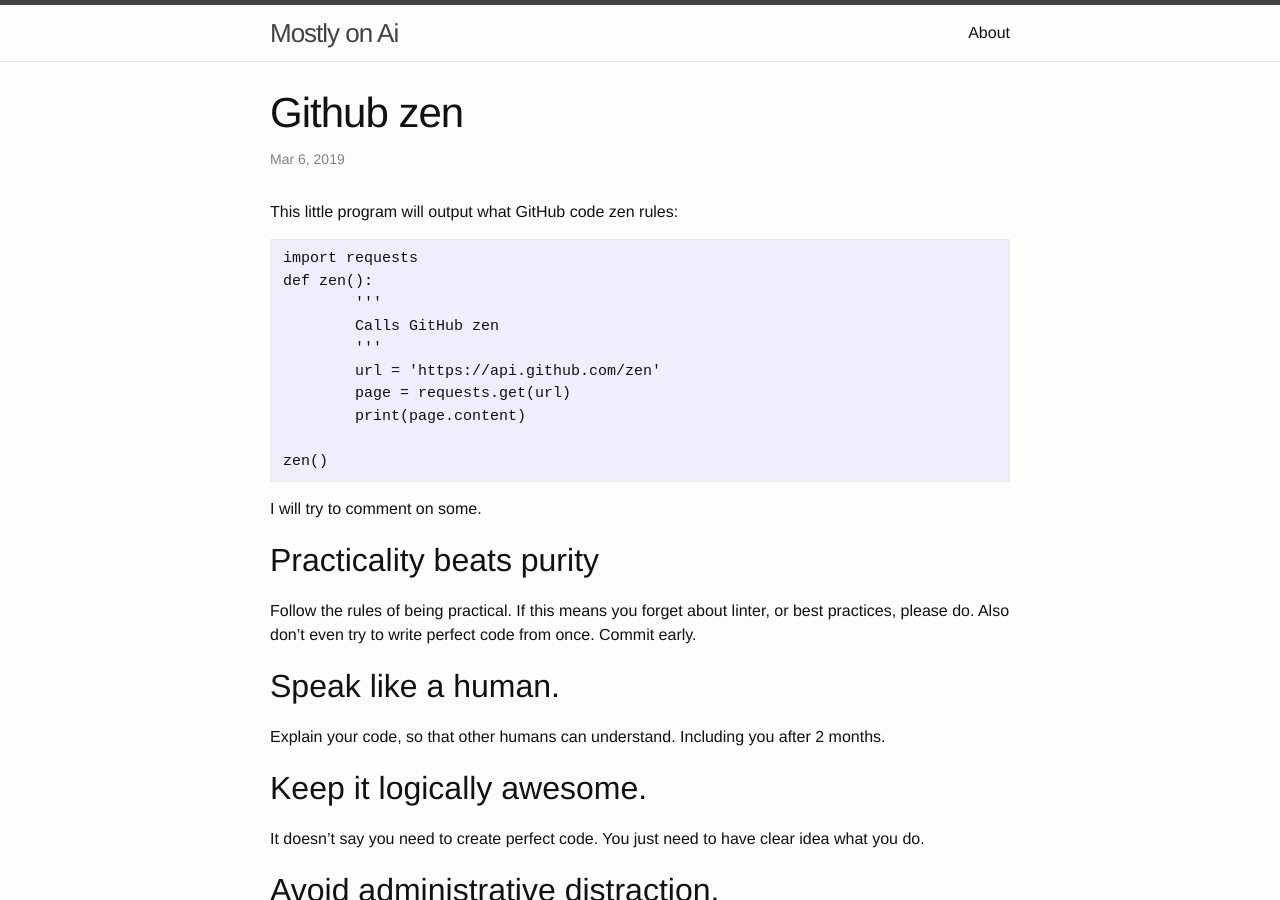
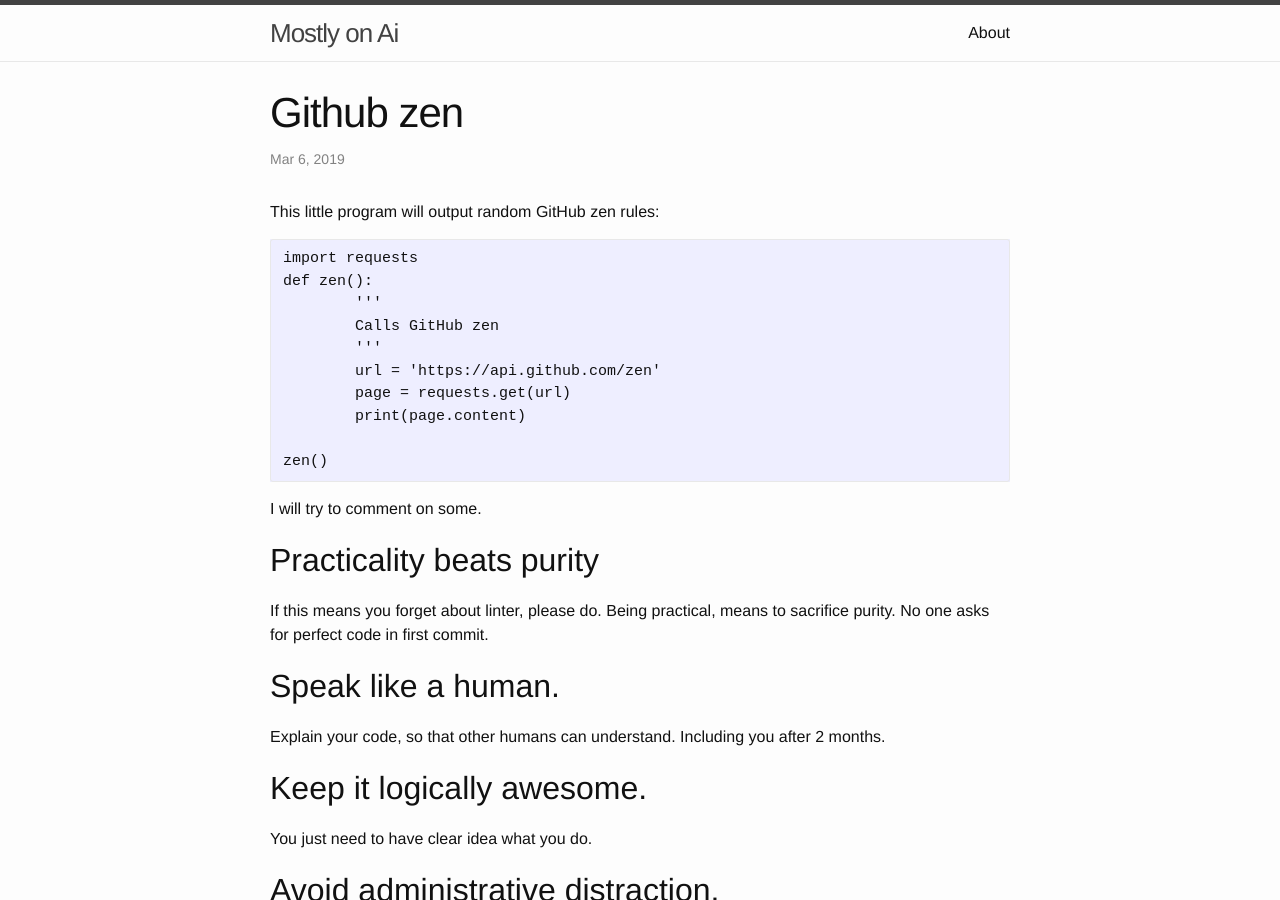
Before and after one commit to dejanbatanjac/dejanbatanjac.github.io, a Jekyll site: the page built from _posts/2019-03-06-GitHub Zen.md, in a window 1280 px wide and 900 px high. Built offline with Jekyll 4.4.1, drawn with Linux system fonts in a browser that asks for light colours; our own code applies the rules of GitHub Pages for plain Markdown files.

Commit message:
Update 2019-03-06-GitHub Zen.md

```diff
--- a/_posts/2019-03-06-GitHub Zen.md
+++ b/_posts/2019-03-06-GitHub Zen.md
@@ -1,7 +1,7 @@
 ---
 published: true
 ---
-This little program will output what GitHub code zen rules:
+This little program will output random GitHub zen rules:
 
 ~~~
 import requests
@@ -19,16 +19,15 @@ zen()
 I will try to comment on some.
 
 ## Practicality beats purity
-Follow the rules of being practical.
-If this means you forget about linter, or best practices, please do.
-Also don't even try to write perfect code from once. Commit early.
+If this means you forget about linter, please do.
+Being practical, means to sacrifice purity.
+No one asks for perfect code in first commit.
 
 ## Speak like a human.
 Explain your code, so that other humans can understand.
 Including you after 2 months.
 
 ## Keep it logically awesome.
-It doesn't say you need to create perfect code.
 You just need to have clear idea what you do.
 
 ## Avoid administrative distraction.
```
